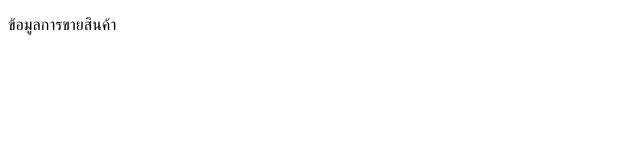
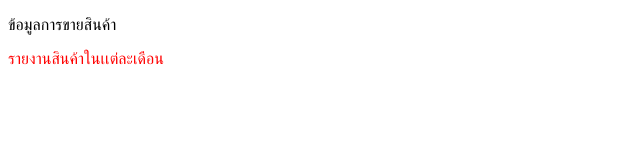
Before and after one commit to Rapeepong-naks/Bank-Git, a plain HTML site: page index.html in a window 1280 px wide. Shown: the whole page, without its empty margins (0-640 px from the left). Drawn offline with Linux system fonts and the light colour scheme.

Commit message:
report sale

```diff
--- a/index.html
+++ b/index.html
@@ -5,5 +5,6 @@
 </head>
 <body>
     <p>ข้อมูลการขายสินค้า</p>
+    <p style="color: red;">รายงานสินค้าในเเต่ละเดือน</p>
 </body>
 </html>
```
